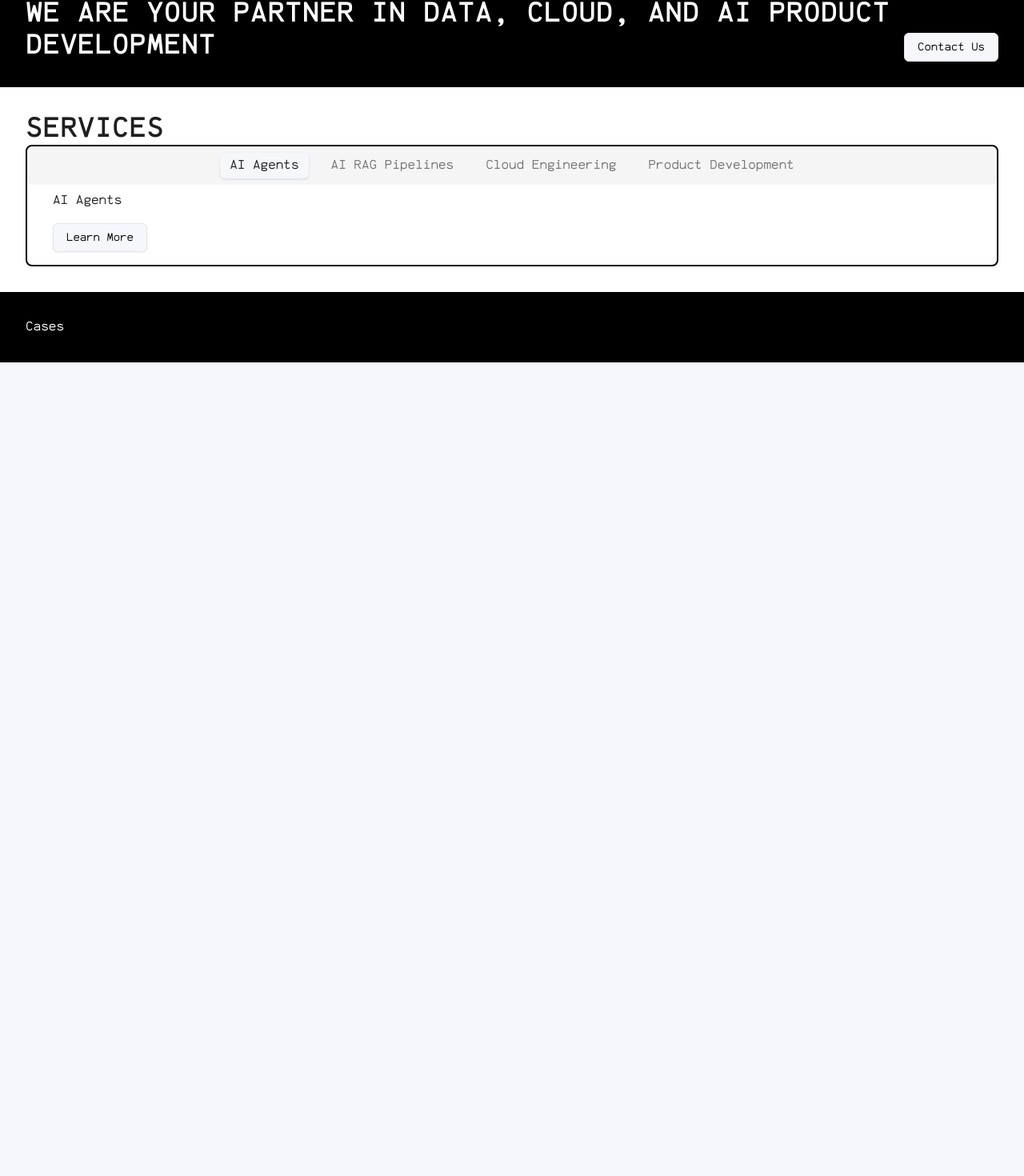
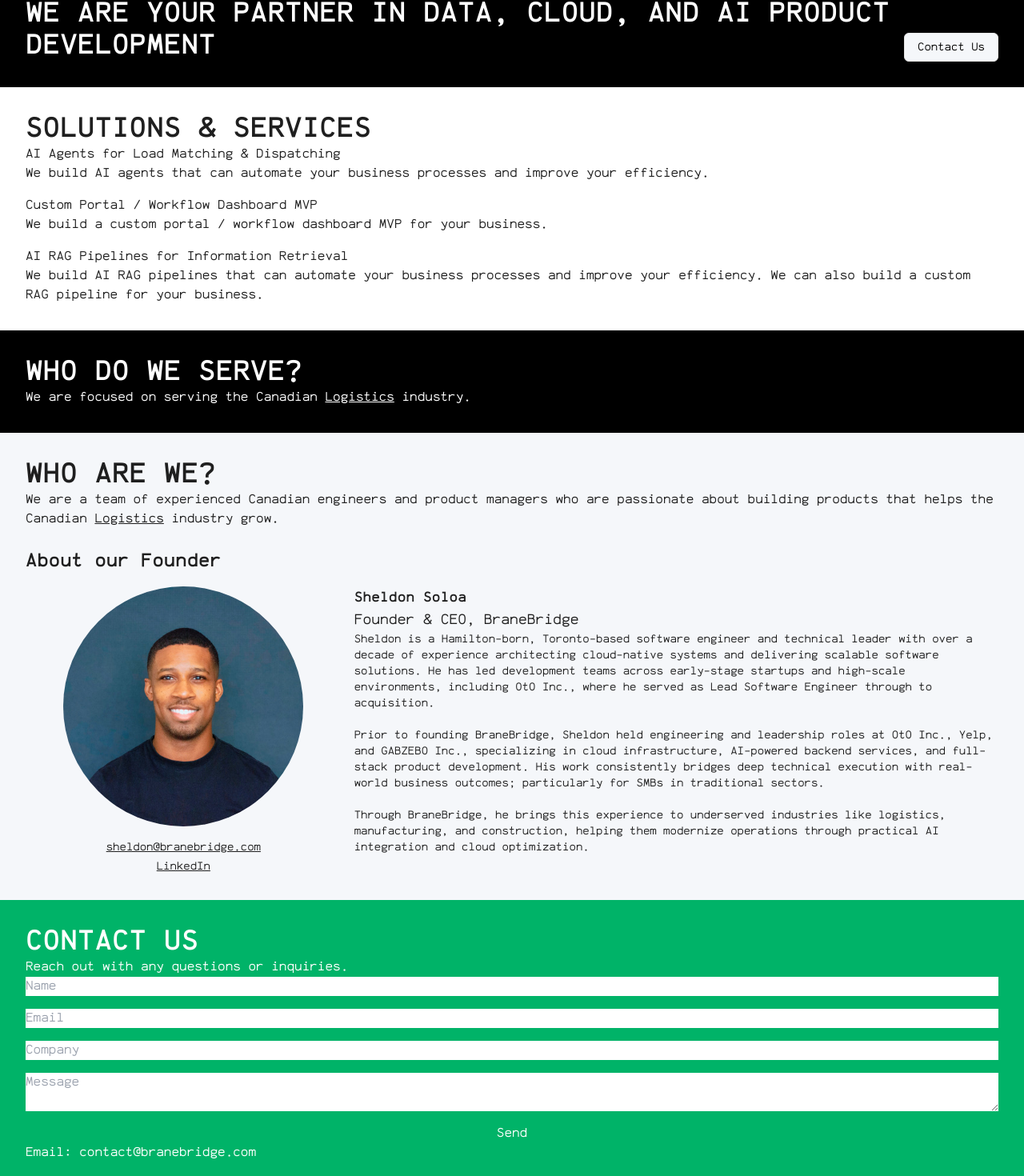
Before and after one commit to shelsoloa/brane-web, a Next.js app: page / in a window 1280 px wide. Shown: the part 523-1993 px from the top of the page at 80% size. Before the commit the page ends 976 px from the top, so only its background shows below. Built offline with nearby package versions, Linux system fonts and the light colour scheme.

Commit message:
Add base content and flesh out some more

```diff
--- a/src/app/page.tsx
+++ b/src/app/page.tsx
@@ -1,5 +1,7 @@
 import { Button } from "@/components/ui/button";
 import { Tabs, TabsContent, TabsList, TabsTrigger } from "@/components/ui/tabs";
+import Image from "next/image";
+import Link from "next/link";
 
 export default function Home() {
   return (
@@ -7,7 +9,9 @@
       <Hero />
       <WhoAreWe />
       <Services />
-      <Cases />
+      <Industry />
+      <AboutUs />
+      <Contact />
     </div>
   );
 }
@@ -15,11 +19,17 @@
 function Section({
   children,
   className,
+  id,
 }: {
   children: React.ReactNode;
+  id?: string;
   className?: string;
 }) {
-  return <div className={`p-8 ${className}`}>{children}</div>;
+  return (
+    <div className={`p-8 ${className}`} id={id}>
+      {children}
+    </div>
+  );
 }
 
 function SectionTitle({ children }: { children: React.ReactNode }) {
@@ -28,7 +38,7 @@
 
 function Hero() {
   return (
-    <div className="h-[50vh]">
+    <div className="h-[50vh]" id="hero">
       <div className="w-full h-full flex items-center justify-left relative px-8">
         <video
           autoPlay
@@ -50,7 +60,7 @@
 
 function WhoAreWe() {
   return (
-    <Section className="bg-black text-white p-8 flex gap-4">
+    <Section className="bg-black text-white p-8 flex gap-4" id="agency-about">
       <SectionTitle>
         We are your partner in Data, Cloud, and AI Product Development
       </SectionTitle>
@@ -63,9 +73,34 @@
 
 function Services() {
   return (
-    <Section className="bg-white">
-      <SectionTitle>Services</SectionTitle>
+    <Section className="bg-white" id="services">
+      <SectionTitle>Solutions & Services</SectionTitle>
 
+      <ul className="flex flex-col gap-4">
+        <li>
+          <h2>AI Agents for Load Matching & Dispatching</h2>
+          <p>
+            We build AI agents that can automate your business processes and
+            improve your efficiency.
+          </p>
+        </li>
+        <li>
+          <h2>Custom Portal / Workflow Dashboard MVP</h2>
+          <p>
+            We build a custom portal / workflow dashboard MVP for your business.
+          </p>
+        </li>
+        <li>
+          <h2>AI RAG Pipelines for Information Retrieval</h2>
+          <p>
+            We build AI RAG pipelines that can automate your business processes
+            and improve your efficiency. We can also build a custom RAG pipeline
+            for your business.
+          </p>
+        </li>
+      </ul>
+
+      {/*
       <Tabs
         defaultValue="agents"
         className="border-2 rounded-lg border-black pb-4"
@@ -120,15 +155,115 @@
             <a href="mailto:contact@branebridge.com">Learn More</a>
           </Button>
         </TabsContent>
-      </Tabs>
+      </Tabs> */}
     </Section>
   );
 }
 
-function Cases() {
+function Industry() {
   return (
-    <Section className="bg-black text-white">
-      <p>Cases</p>
+    <Section className="bg-black text-white" id="industry">
+      <SectionTitle>Who do we serve?</SectionTitle>
+
+      <p>
+        We are focused on serving the Canadian{" "}
+        <span className="underline">Logistics</span> industry.
+      </p>
     </Section>
   );
 }
+function AboutUs() {
+  return (
+    <Section className="" id="team">
+      <SectionTitle>Who are we?</SectionTitle>
+      <p>
+        We are a team of experienced Canadian engineers and product managers who
+        are passionate about building products that helps the Canadian{" "}
+        <span className="underline">Logistics</span> industry grow.
+      </p>
+
+      <br />
+
+      <h2 className="text-2xl font-bold">About our Founder</h2>
+      <div className="grid grid-cols-3 gap-4 mt-4">
+        <div className="flex flex-col items-center gap-4">
+          <Image
+            src="/images/sheldon-headshot.jpg"
+            alt="Founder"
+            width={300}
+            height={300}
+            className="rounded-full"
+          />
+          <div className="flex flex-col gap-1 text-center">
+            <a
+              className="text-sm underline"
+              href="mailto:sheldon@branebridge.com"
+            >
+              sheldon@branebridge.com
+            </a>
+            <Link
+              className="text-sm underline"
+              href="https://www.linkedin.com/in/shelsoloa/"
+            >
+              LinkedIn
+            </Link>
+          </div>
+        </div>
+        <div className="col-span-2">
+          <h3 className="text-lg font-bold">Sheldon Soloa</h3>
+          <p className="text-lg">Founder & CEO, BraneBridge</p>
+          <p className="text-sm">
+            Sheldon is a Hamilton-born, Toronto-based software engineer and
+            technical leader with over a decade of experience architecting
+            cloud-native systems and delivering scalable software solutions. He
+            has led development teams across early-stage startups and high-scale
+            environments, including OtO Inc., where he served as Lead Software
+            Engineer through to acquisition.
+            <br />
+            <br />
+            Prior to founding BraneBridge, Sheldon held engineering and
+            leadership roles at OtO Inc., Yelp, and GABZEBO Inc., specializing
+            in cloud infrastructure, AI-powered backend services, and full-stack
+            product development. His work consistently bridges deep technical
+            execution with real-world business outcomes; particularly for SMBs
+            in traditional sectors.
+            <br />
+            <br />
+            Through BraneBridge, he brings this experience to underserved
+            industries like logistics, manufacturing, and construction, helping
+            them modernize operations through practical AI integration and cloud
+            optimization.
+          </p>
+        </div>
+      </div>
+    </Section>
+  );
+}
+
+function Contact() {
+  return (
+    <Section className="bg-accent text-white" id="contact">
+      <SectionTitle>Contact Us</SectionTitle>
+
+      <p>Reach out with any questions or inquiries.</p>
+
+      <form
+        className="flex flex-col gap-4"
+        action="mailto:contact@branebridge.com"
+      >
+        <input type="text" placeholder="Name" />
+        <input type="email" placeholder="Email" />
+        <input type="text" placeholder="Company" />
+        <textarea placeholder="Message" />
+        <button type="submit">Send</button>
+      </form>
+
+      <div className="flex gap-4">
+        <p>
+          Email:{" "}
+          <a href="mailto:contact@branebridge.com">contact@branebridge.com</a>
+        </p>
+      </div>
+    </Section>
+  );
+}
--- a/src/components/topbar.tsx
+++ b/src/components/topbar.tsx
@@ -4,7 +4,10 @@
 export function Topbar() {
   return (
     <div className="flex items-center justify-between bg-secondary p-8">
-      <Link href="/" className="hover:opacity-75 transition-all duration-300">
+      <Link
+        href="#hero"
+        className="hover:opacity-75 transition-all duration-300"
+      >
         <Image
           src="/images/branebridge-logo-green.svg"
           alt="BraneBridge logo"
@@ -14,16 +17,13 @@
       </Link>
 
       <div className="flex items-center w-1/2 justify-between text-primary-foreground">
-        <Link href="/" className="hover:text-primary">
+        <Link href="#services" className="hover:text-primary">
           SERVICES
         </Link>
-        <Link href="/" className="hover:text-primary">
-          CASES
-        </Link>
-        <Link href="/" className="hover:text-primary">
+        <Link href="#agency-about" className="hover:text-primary">
           ABOUT
         </Link>
-        <Link href="/" className="hover:text-primary">
+        <Link href="#contact" className="hover:text-primary">
           CONTACT
         </Link>
       </div>
```
Also changed, not shown: public/images/sheldon-headshot.jpg (added).
